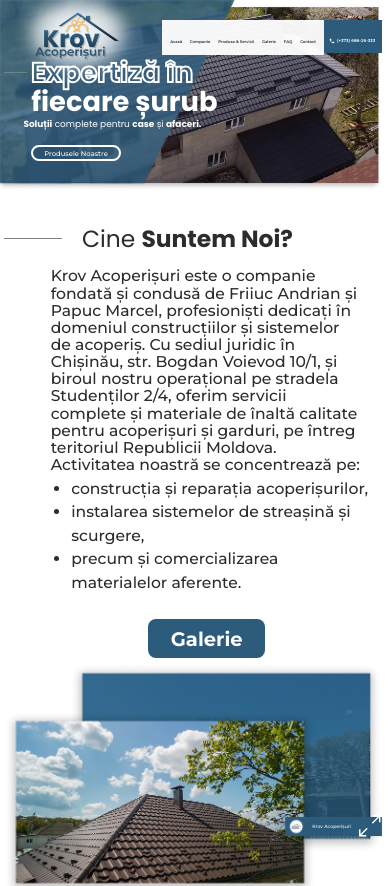
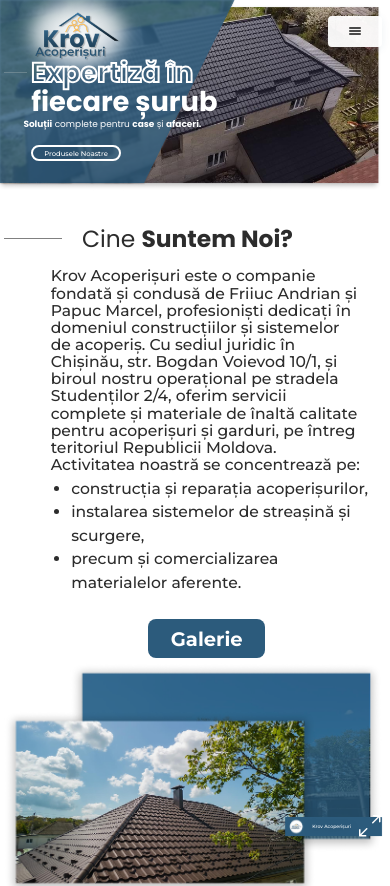
Before and after one commit to gEoNNNN/Krov-Acoperisuri, a React (Vite) app: page / in a window 390 px wide. Shown: the top 886 px of the page. Built offline with nearby package versions, Linux system fonts and the light colour scheme.

Commit message:
mobile nav bar

```diff
--- a/src/App.css
+++ b/src/App.css
@@ -732,6 +732,33 @@ html, body {
   transform: scale(1.2);
 }
 
+.hamburger-menu {
+  display: none;
+  position: fixed;
+  top: 2vw;
+  right: 2vw;
+  z-index: 5000;
+  width: 6vw;
+  height: 6vw;
+  background: none;
+  border: none;
+  flex-direction: column;
+  justify-content: center;
+  align-items: center;
+  gap: 1vw;
+  cursor: pointer;
+}
+
+.hamburger-menu span {
+  display: block;
+  width: 4vw;
+  height: 0.5vw;
+  background: #2C5B7C;
+  border-radius: 0.3vw;
+  margin: 0.4vw 0;
+  transition: all 0.2s;
+}
+
 @media (max-width: 630px) {
   .AboutUS {
     width: 100vw;
@@ -1001,3 +1028,157 @@ html, body {
     margin-left: 25vw;
   }
 }
+
+@media (max-width: 630px) {
+  .navbar {
+    display: none !important;
+  }
+  .hamburger-menu {
+    display: flex;
+  }
+  .mobile-navbar-overlay {
+    position: fixed;
+    top: 0;
+    right: 0;
+    width: 50vw;
+    height: 100vh;
+    /* Use a linear gradient for the left 10% */
+    background: linear-gradient(
+      to bottom,
+      #2C5B7C 0%,
+      #2C5B7C 10%,
+      #fff 10%,
+      #fff 100%
+    );
+    z-index: 2999;
+    box-shadow: -2vw 0 8vw 0 rgba(44,91,124,0.10);
+    display: flex;
+    flex-direction: column;
+    align-items: flex-start;
+    padding: 8vw 4vw;
+    animation: slideInMenu 0.25s cubic-bezier(0.22, 1, 0.36, 1);
+  }
+  .mobile-navbar-list {
+    list-style: none;
+    padding: 0;
+    margin: 0;
+    width: 100%;
+  }
+  .mobile-navbar-list li {
+    margin-top: 12vw;
+
+  }
+  .mobile-navbar-list a {
+    font-family: "Montserrat", sans-serif;
+    color: #2C2C2C;
+    font-size: 5vw;
+    font-weight: 400;
+    text-decoration: none;
+    transition: color 0.2s;
+  }
+  .mobile-navbar-list a:hover {
+    color: #17405a;
+  }
+}
+
+@keyframes slideInMenu {
+  from {
+    right: -80vw;
+    opacity: 0;
+  }
+  to {
+    right: 0;
+    opacity: 1;
+  }
+}
+
+.mobile-navbar-close {
+  position: absolute;
+  top: 2vw;
+  right: 2vw;
+  background: transparent;
+  border: none;
+  z-index: 3000;
+  cursor: pointer;
+  padding: 0.5vw;
+  display: flex;
+  align-items: center;
+  justify-content: center;
+}
+
+.mobile-navbar-close svg {
+  width: 8vw;
+  height: 8vw;
+  min-width: 32px;
+  min-height: 32px;
+  display: block;
+}
+
+.hamburger-menu.open span:nth-child(1) {
+  transform: translateY(1vw) rotate(45deg);
+}
+.hamburger-menu.open span:nth-child(2) {
+  opacity: 0;
+}
+.hamburger-menu.open span:nth-child(3) {
+  transform: translateY(-1vw) rotate(-45deg);
+}
+
+.hamburger-menu {
+  display: none;
+  position: fixed;
+  top: 2vw;
+  right: 2vw;
+  z-index: 5000;
+  width: 6vw;
+  height: 6vw;
+  background: none;
+  border: none;
+  flex-direction: column;
+  justify-content: center;
+  align-items: center;
+  gap: 1vw;
+  cursor: pointer;
+}
+
+.hamburger-menu span {
+  display: block;
+  width: 4vw;
+  height: 0.5vw;
+  background: #2C5B7C;
+  border-radius: 0.3vw;
+  margin: 0.4vw 0;
+  transition: all 0.2s;
+}
+
+@media (max-width: 630px) {
+  .hamburger-menu {
+    display: flex;
+    width: 14vw;
+    height: 8vw;
+    top: 4vw;
+    right: 2vw;
+    background: rgba(255,255,255,0.95);
+    border-radius: 1vw;
+    box-shadow: 0 2px 8px rgba(44,91,124,0.08);
+    transition: background 0.2s;
+  }
+  .hamburger-menu.open {
+    background: transparent;
+    box-shadow: none;
+  }
+  .hamburger-menu span {
+    width: 5vw;
+    height: 1.2vw;
+    border-radius: 1vw;
+    margin: 1vw 0;
+    background: #2C5B7C;
+  }
+  .mobile-navbar-close {
+    top: 4vw;
+    right: 4vw;
+  }
+  .navbar-phone-number {
+    display: none !important;
+  }
+}
--- a/src/App.tsx
+++ b/src/App.tsx
@@ -71,13 +71,41 @@ function App() {
     return () => clearInterval(interval);
   }, []);
 
+  const [mobileMenuOpen, setMobileMenuOpen] = useState(false);
+
+  // Close menu on resize if not mobile
+  useEffect(() => {
+    const handleResize = () => {
+      if (window.innerWidth >= 630) setMobileMenuOpen(false);
+    };
+    window.addEventListener("resize", handleResize);
+    return () => window.removeEventListener("resize", handleResize);
+  }, []);
+
   return (
     <>
-      <div className='Hero'>
-        <div className='Hero-background'>
-          <img src={background1}  className='Hero-background-image1' />
-          <img src={background2}  className='Hero-background-image2' />
-        </div>
+      {/* Hamburger icon for mobile */}
+      <button
+        className={`hamburger-menu${mobileMenuOpen ? " open" : ""}`}
+        onClick={() => setMobileMenuOpen((v) => !v)}
+        aria-label="Open navigation menu"
+      >
+        {!mobileMenuOpen ? (
+          // Black hamburger SVG icon
+          <svg width="32" height="32" viewBox="0 0 32 32" style={{display: 'block'}} fill="none" xmlns="http://www.w3.org/2000/svg">
+            <rect y="6" width="32" height="4" rx="2" fill="#111"/>
+            <rect y="14" width="32" height="4" rx="2" fill="#111"/>
+            <rect y="22" width="32" height="4" rx="2" fill="#111"/>
+          </svg>
+        ) : (
+          <>
+            <span />
+            <span />
+            <span />
+          </>
+        )}
+      </button>
+      {/* Desktop Navbar */}
       <div className='navbar'>
         <ul className='navbar-list'>
           <li className='navbar-list-item'><a href="#">Acasă</a></li>
@@ -88,9 +116,38 @@ function App() {
           <li className='navbar-list-item'><a href="#">Contact</a></li>
         </ul>
       </div>
+      {/* Mobile Navbar Overlay */}
+      {mobileMenuOpen && (
+        <div className="mobile-navbar-overlay">
+          <button
+            className="mobile-navbar-close"
+            onClick={() => setMobileMenuOpen(false)}
+            aria-label="Închide meniul"
+          >
+            {/* White X SVG */}
+            <svg width="32" height="32" viewBox="0 0 32 32" fill="none">
+              <line x1="8" y1="8" x2="24" y2="24" stroke="#fff" strokeWidth="3" strokeLinecap="round"/>
+              <line x1="24" y1="8" x2="8" y2="24" stroke="#fff" strokeWidth="3" strokeLinecap="round"/>
+            </svg>
+          </button>
+          <ul className='mobile-navbar-list'>
+            <li><a href="#">Acasă</a></li>
+            <li><a href="#">Companie</a></li>
+            <li><a href="#">Produse & Servicii</a></li>
+            <li><a href="#">Galerie</a></li>
+            <li><a href="#">FAQ</a></li>
+            <li><a href="#">Contact</a></li>
+          </ul>
+        </div>
+      )}
       <div className="navbar-phone-number">
         <img src={PhoneIcon} className="navbar-phone-icon" alt="Phone" />
         <span className="navbar-phone-text">(+373) 686-26-333</span>
+      </div>
+      <div className='Hero'>
+        <div className='Hero-background'>
+          <img src={background1}  className='Hero-background-image1' />
+          <img src={background2}  className='Hero-background-image2' />
         </div>
         <div className='Hero-logo'>
           <div className='Hero-logo-bg'></div>
```
Lines whose indentation alone changed are shown as unchanged.
